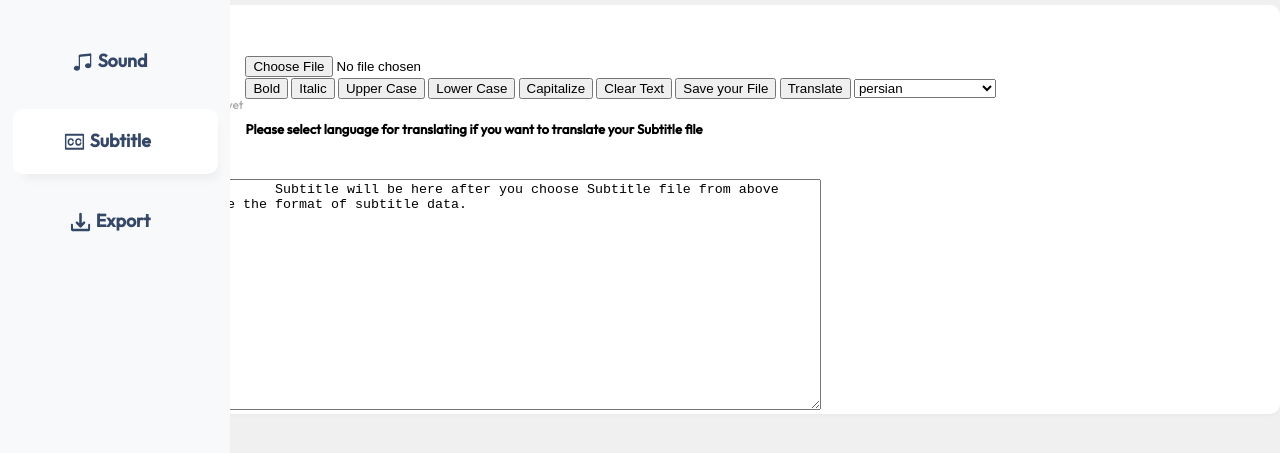
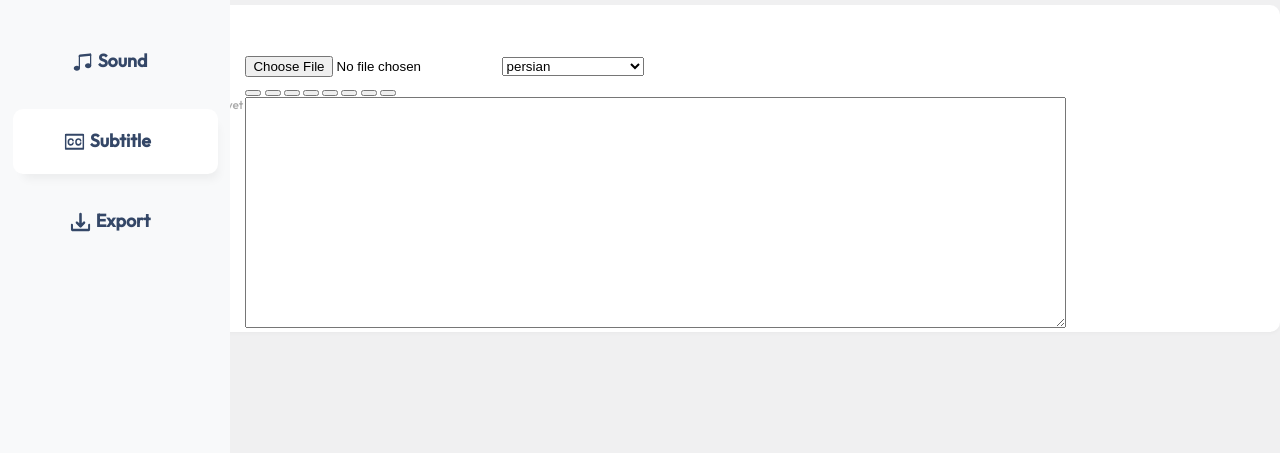
Before and after one commit to AmirhosseinBahrani/Voisy, an Electron app: page src/Frontend/html/subtitle.html in a window 1280 px wide. Shown: the part 141-594 px from the top of the page. Drawn offline with Linux system fonts and the light colour scheme.

Commit message:
Add files via upload

```diff
--- a/src/Frontend/html/subtitle.html
+++ b/src/Frontend/html/subtitle.html
@@ -66,72 +66,6 @@
                                     id="inputfile">
                             <button id="choose-file" type="button">choose file</button>
                             <span id="choosen-file-directory">Nothing yet</span>
-                            <br>
-
-                        <button type="button"
-                                onclick="f1()"
-                                class=" shadow-sm btn btn-outline-secondary"
-                                data-toggle="tooltip"
-                                data-placement="top"
-                                title="Bold Text"
-                                id="EditButtons">
-                        Bold</button>
-                        <button type="button"
-                                onclick="f2()"
-                                class="shadow-sm btn btn-outline-success"
-                                data-toggle="tooltip"
-                                data-placement="top"
-                                title="Italic Text"
-                                id="EditButtons">
-                        Italic</button>
-                        <button type="button"
-                                onclick="f3()"
-                                class=" shadow-sm btn btn-outline-primary"
-                                data-toggle="tooltip"
-                                data-placement="top"
-                                title="Left Align"
-                                id="EditButtons">
-                        Upper Case</button>
-                        <button type="button"
-                                onclick="f7()"
-                                class="btn shadow-sm btn-outline-primary"
-                                data-toggle="tooltip"
-                                data-placement="top"
-                                title="Lowercase Text"
-                                id="EditButtons">
-                        Lower Case</button>
-                        <button type="button"
-                                onclick="f8()"
-                                class="btn shadow-sm btn-outline-primary"
-                                data-toggle="tooltip"
-                                data-placement="top"
-                                title="Capitalize Text"
-                                id="EditButtons">
-                        Capitalize</button>
-                        <button type="button"
-                                onclick="f9()"
-                                class="btn shadow-sm btn-outline-primary side"
-                                data-toggle="tooltip"
-                                data-placement="top"
-                                title="Tooltip on top"
-                                id="EditButtons">
-                        Clear Text</button>
-                        <button type="button"
-                                onclick="f10()"
-                                class="btn shadow-sm btn-outline-primary side"
-                                data-toggle="tooltip"
-                                data-placement="top"
-                                title="Save"
-                                id="EditButtons">
-                        Save your File</button>
-                        <button type="button"
-                                onclick="f11()"
-                                class="btn shadow-sm btn-outline-primary side"
-                                data-toggle="tooltip"
-                                data-placement="top"
-                                title="Translate"
-                                id="EditButtons">
-                        Translate</button>
                             <select id="languageForTranslating">
                                 <option value=af>afrikaans</option>
                                 <option value=sq>albanian</option>
@@ -240,25 +174,91 @@
                                 <option value=fil>Filipino</option>
                                 <option value=he>Hebrew</option>
                               </select>
-                        <h5 id="textbox">Please select language for translating if you want to translate your Subtitle file</h5>
+                            <br>
+                        <div class="buttons">
+                        <button type="button"
+                                onclick="f1()"
+                                class="bold-button shadow-sm btn btn-outline-secondary"
+                                data-toggle="tooltip"
+                                data-placement="top"
+                                title="Bold Text"
+                                id="EditButtons">
+                        </button>
+                        <button type="button"
+                                onclick="f2()"
+                                class="italic-button shadow-sm btn btn-outline-success"
+                                data-toggle="tooltip"
+                                data-placement="top"
+                                title="Italic Text"
+                                id="EditButtons">
+                        </button>
+                        <button type="button"
+                                onclick="f3()"
+                                class="uppercase shadow-sm btn btn-outline-primary"
+                                data-toggle="tooltip"
+                                data-placement="top"
+                                title="Left Align"
+                                id="EditButtons">
+                        </button>
+                        <button type="button"
+                                onclick="f7()"
+                                class="lowercase btn shadow-sm btn-outline-primary"
+                                data-toggle="tooltip"
+                                data-placement="top"
+                                title="Lowercase Text"
+                                id="EditButtons">
+                        </button>
+                        <button type="button"
+                                onclick="f8()"
+                                class="captilize btn shadow-sm btn-outline-primary"
+                                data-toggle="tooltip"
+                                data-placement="top"
+                                title="Capitalize Text"
+                                id="EditButtons">
+                        </button>
+                        <button type="button"
+                                onclick="f9()"
+                                class="clear btn shadow-sm btn-outline-primary side"
+                                data-toggle="tooltip"
+                                data-placement="top"
+                                title="Tooltip on top"
+                                id="EditButtons">
+                        </button>
+                        <button type="button"
+                                onclick="f10()"
+                                class="save btn shadow-sm btn-outline-primary side"
+                                data-toggle="tooltip"
+                                data-placement="top"
+                                title="Save"
+                                id="EditButtons">
+                        </button>
+                        <button type="button"
+                                onclick="f11()"
+                                class="translate btn shadow-sm btn-outline-primary side"
+                                data-toggle="tooltip"
+                                data-placement="top"
+                                title="Translate"
+                                id="EditButtons">
+                        </button>
 
+
+                    </div>
                     </div>
 
                 </div>
             </div>
-            <br>
+
             <div class="row">
 
                 <div class="col-md-3 col-sm-3">
                 </div>
                 <div class="col-md-6 col-sm-9">
-                    <div class="flex-box">
+                    <div class="flex-box" id="subtitle-editor">
                         <textarea id="textarea1"
                                   name="name"
                                   rows="15"
                                   cols="100"
                                   placeholder="Subtitle will be here after you choose Subtitle file from above selector. Please don't change the format of subtitle data.">
-                                  Subtitle will be here after you choose Subtitle file from above selector. Please don't change the format of subtitle data.
                         </textarea>
                     </div>
                 </div>
```
Lines whose indentation alone changed are shown as unchanged.
